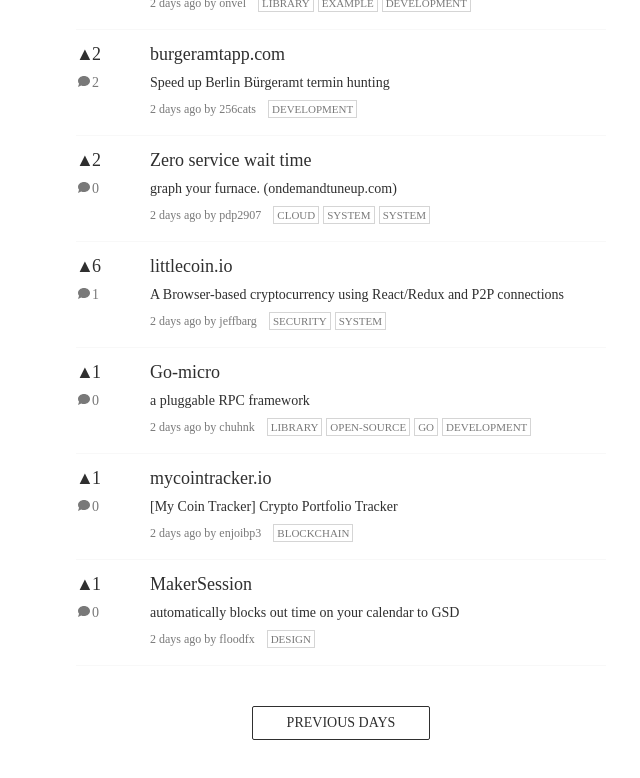
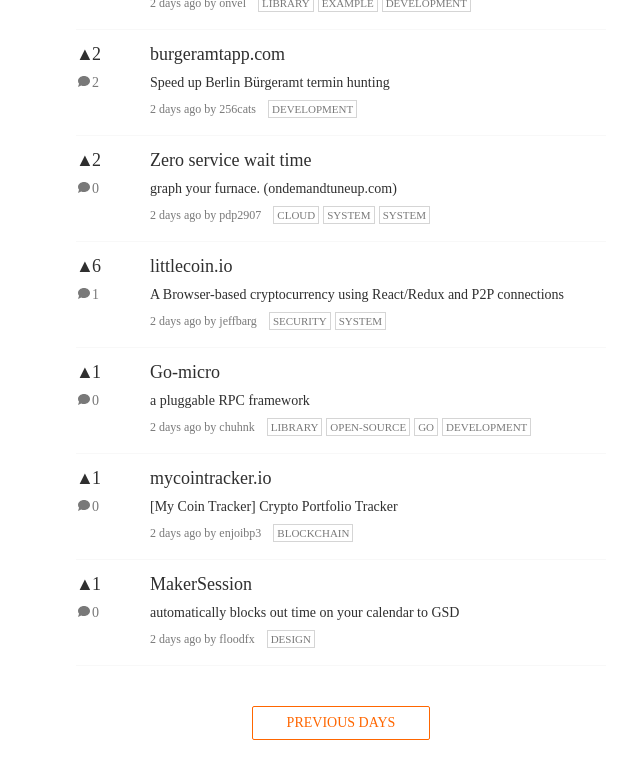
Before and after one commit to haingdc/hackerhunt, a React (Create React App) app: page / in a window 1280 px wide. In both pictures the pointer is over the link "PREVIOUS DAYS". Shown: the part 1211-1989 px from the top of the page, without its empty margins (272-912 px from the left). Built offline with nearby package versions, Linux system fonts and the light colour scheme.

Commit message:
make style when hover 'Previous Day' button

```diff
--- a/src/List.css
+++ b/src/List.css
@@ -14,3 +14,8 @@
   text-transform: uppercase;
   font-size: 14px;
 }
+
+div.list-container footer > a:hover {
+  border-color: #f60;
+  color: #f60;
+}
```
